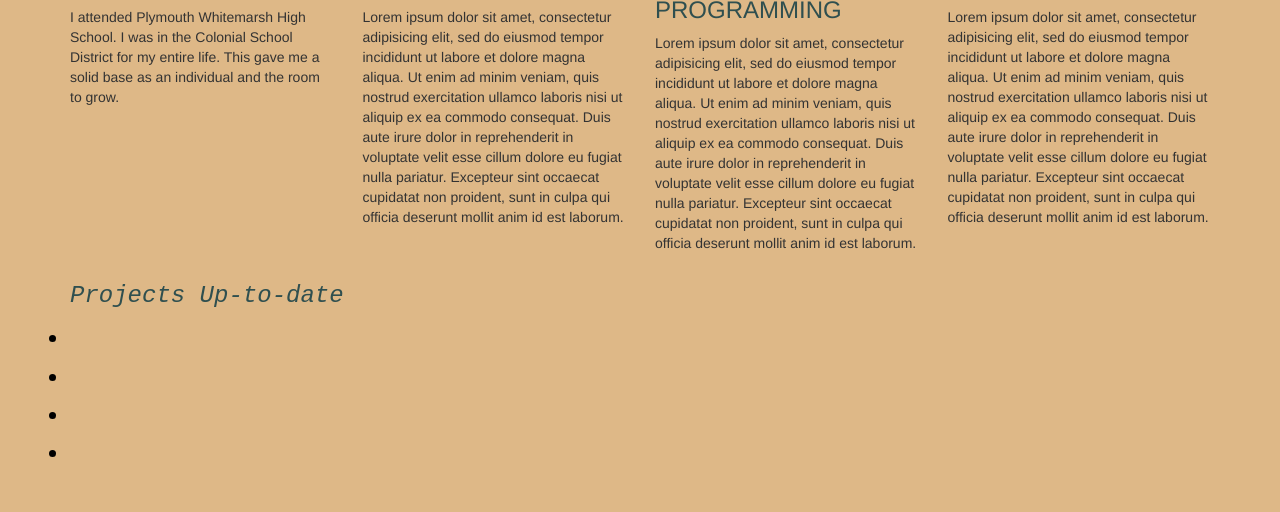
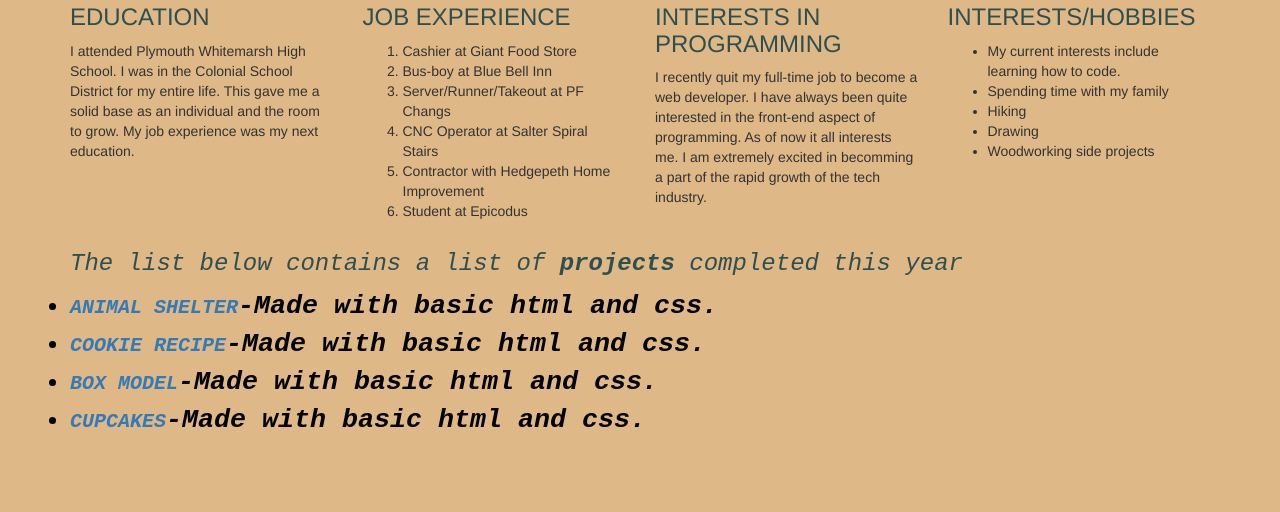
Before and after one commit to ZHedgepeth/ZMH, a plain HTML site: page ZMH.html in a window 1280 px wide. Shown: the part 464-976 px from the top of the page. After the commit the page ends 943 px from the top, so only its background shows below. Drawn offline with nearby package versions, Linux system fonts and the light colour scheme.

Commit message:
add final submission of the first friday project.

```diff
--- a/ZMH.html
+++ b/ZMH.html
@@ -1,20 +1,22 @@
 <!DOCTYPE html>
-<html lang="en">
+<html>
   <head>
     <meta charset="utf-8">
     <meta name="viewport" content="width=device-width, initial-scale=1">
     <link rel="stylesheet" href="http://maxcdn.bootstrapcdn.com/bootstrap/3.3.6/css/bootstrap.min.css">
-  <link href="css/bootstrap.css" rel="stylesheet" media="screen">
-  <link href="ZMH.css" rel="stylesheet" type="text/css "media="screen">
+    <link href="bootstrap.min.css" rel="stylesheet" media="all">
+    <link href="bootstrap-theme.min.css" rel="stylesheet" media="all">
+    <link href="ZMH.css" rel="stylesheet" type="text/css "media="all">
     <title>ZMH</title>
   </head>
+  <img src="img_2035.jpg" class="image">
   <body>
     <div class="container">
       <header class="page-header">
         <ul class="nav nav-tabs">
           <li><a href="#">Home</a></li>
-        <li><a href="#">About</a></li>
-        <li><a href="#">Projects</a></li>
+          <li><a href="#">About Me</a></li>
+          <li><a href="#">Project List</a></li>
         </ul>
       </header>
     </div>
@@ -22,11 +24,8 @@
       <h1 class="main">Zachary Max Hedgepeth</h1>
     </p>
       <p>
-      <img src="">
-      <h2 class="sub">This site will let you know all <em>about me</em>.
+        <h2 class="sub">This site will let you know <em>about me</em>.
         </h2>
-      <h3>The list below contains a list of projects completed this year
-      </h3>
       </p>
         <p>
         <h2>ABOUT ME</h2>
@@ -35,36 +34,49 @@
             <div class="col-xs-3">
               <h3>EDUCATION</h3>
                 <p>
-              I attended Plymouth Whitemarsh High School. I was in the Colonial School District for my entire life. This gave me a solid base as an individual and the room to grow.
+                  I attended Plymouth Whitemarsh High School. I was in the Colonial School District for my entire life. This gave me a solid base as an individual and the room to grow. My job experience was my next education.
                 </p>
             </div>
             <div class="col-xs-3">
               <h3>JOB EXPERIENCE</h3>
                 <p>
-              Lorem ipsum dolor sit amet, consectetur adipisicing elit, sed do eiusmod tempor incididunt ut labore et dolore magna aliqua. Ut enim ad minim veniam, quis nostrud exercitation ullamco laboris nisi ut aliquip ex ea commodo consequat. Duis aute irure dolor in reprehenderit in voluptate velit esse cillum dolore eu fugiat nulla pariatur. Excepteur sint occaecat cupidatat non proident, sunt in culpa qui officia deserunt mollit anim id est laborum.
+                  <ol>
+                    <li>Cashier at Giant Food Store</li>
+                    <li>Bus-boy at Blue Bell Inn</li>
+                    <li>Server/Runner/Takeout at PF Changs</li>
+                    <li>CNC Operator at Salter Spiral Stairs</li>
+                    <li>Contractor with Hedgepeth Home Improvement</li>
+                    <li>Student at Epicodus</li>
+                  </ol>
                 </p>
               </div>
             <div class="col-xs-3">
               <h3>INTERESTS IN PROGRAMMING</h3>
                 <p>
-                Lorem ipsum dolor sit amet, consectetur adipisicing elit, sed do eiusmod tempor incididunt ut labore et dolore magna aliqua. Ut enim ad minim veniam, quis nostrud exercitation ullamco laboris nisi ut aliquip ex ea commodo consequat. Duis aute irure dolor in reprehenderit in voluptate velit esse cillum dolore eu fugiat nulla pariatur. Excepteur sint occaecat cupidatat non proident, sunt in culpa qui officia deserunt mollit anim id est laborum.
+                  I recently quit my full-time job to become a web developer. I have always been quite interested in the front-end aspect of programming. As of now it all interests me. I am extremely excited in becomming a part of the rapid growth of the tech industry.
                 </p>
               </div>
             <div class="col-xs-3">
-            <h3>EXTRA</h3>
+              <h3>INTERESTS/HOBBIES</h3>
                 <p>
-                Lorem ipsum dolor sit amet, consectetur adipisicing elit, sed do eiusmod tempor incididunt ut labore et dolore magna aliqua. Ut enim ad minim veniam, quis nostrud exercitation ullamco laboris nisi ut aliquip ex ea commodo consequat. Duis aute irure dolor in reprehenderit in voluptate velit esse cillum dolore eu fugiat nulla pariatur. Excepteur sint occaecat cupidatat non proident, sunt in culpa qui officia deserunt mollit anim id est laborum.
+                  <ul>
+                    <li>My current interests include learning how to code.</li>
+                    <li>Spending time with my family</li>
+                    <li>Hiking</li>
+                    <li>Drawing</li>
+                    <li>Woodworking side projects</li>
                 </p>
               </div>
             </div>
           </div>
         </p>
         <ul class= "project-list">
-        <h3>Projects Up-to-date</h3>
-          <li></li>
-          <li></li>
-          <li></li>
-          <li></li>
+          <h3 class="project-list-title">The list below contains a list of <strong>projects</strong> completed this year
+          </h3>
+            <li><a target="_blank" href="file:///Users/test/Downloads/animal-shelter-master/animal-shelter.html">ANIMAL SHELTER</a>-Made with basic html and css.</li>
+            <li><a target="_blank" href="file:///Users/test/Downloads/cookie-recipe-master/cookie-recipe.html">COOKIE RECIPE</a>-Made with basic html and css.</li>
+            <li><a target="_blank" href="file:///Users/test/Downloads/box-model-master/box-model.html">BOX MODEL</a>-Made with basic html and css.</li>
+            <li><a target="_blank" href="file:///Users/test/Downloads/cupcakes-master/cupcakes.html">CUPCAKES</a>-Made with basic html and css.</li>
         </ul>
       </div>
     </div>
```
Lines whose indentation alone changed are shown as unchanged.
